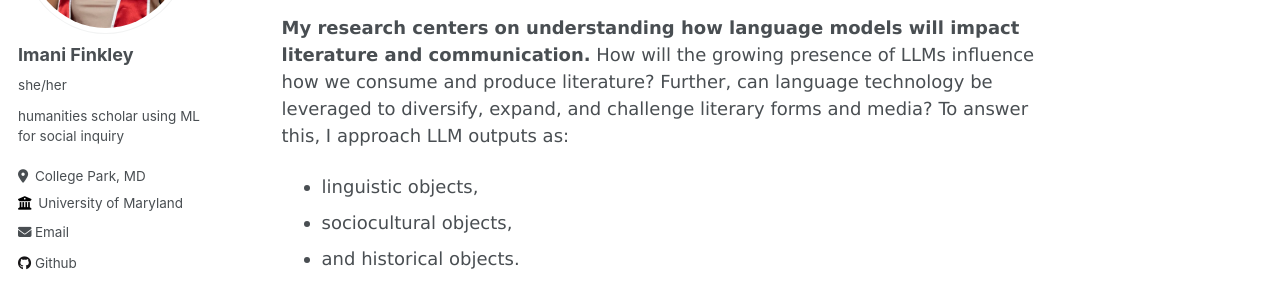
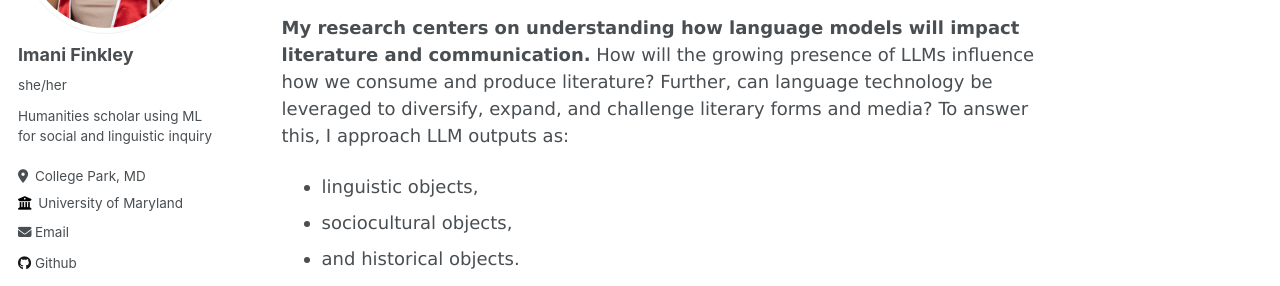
Before and after one commit to imanif/imanif.github.io, a Jekyll site: the page built from _pages/about.md, in a window 1280 px wide. Shown: the part 264-550 px from the top of the page. Built offline with Jekyll 4.4.1, drawn with Linux system fonts in a browser that asks for light colours.

Commit message:
edit config

```diff
--- a/_config.yml
+++ b/_config.yml
@@ -24,7 +24,7 @@ author:
   avatar           : "profile.png"
   name             : "Imani Finkley"
   pronouns         : "she/her" # example: "she/her"
-  bio              : "humanities scholar using ML for social inquiry"
+  bio              : "Humanities scholar using ML for social and linguistic inquiry"
   location         : "College Park, MD"
   employer         : "University of Maryland"
   uri              : # URL
```
